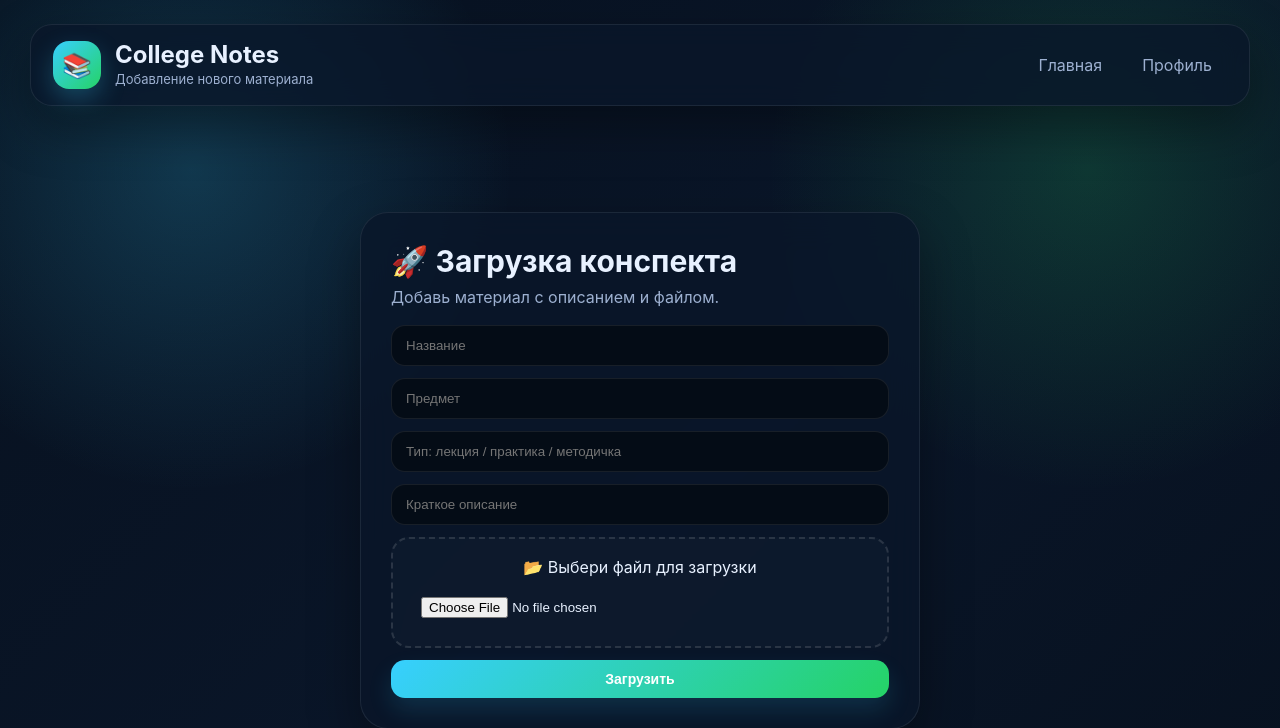
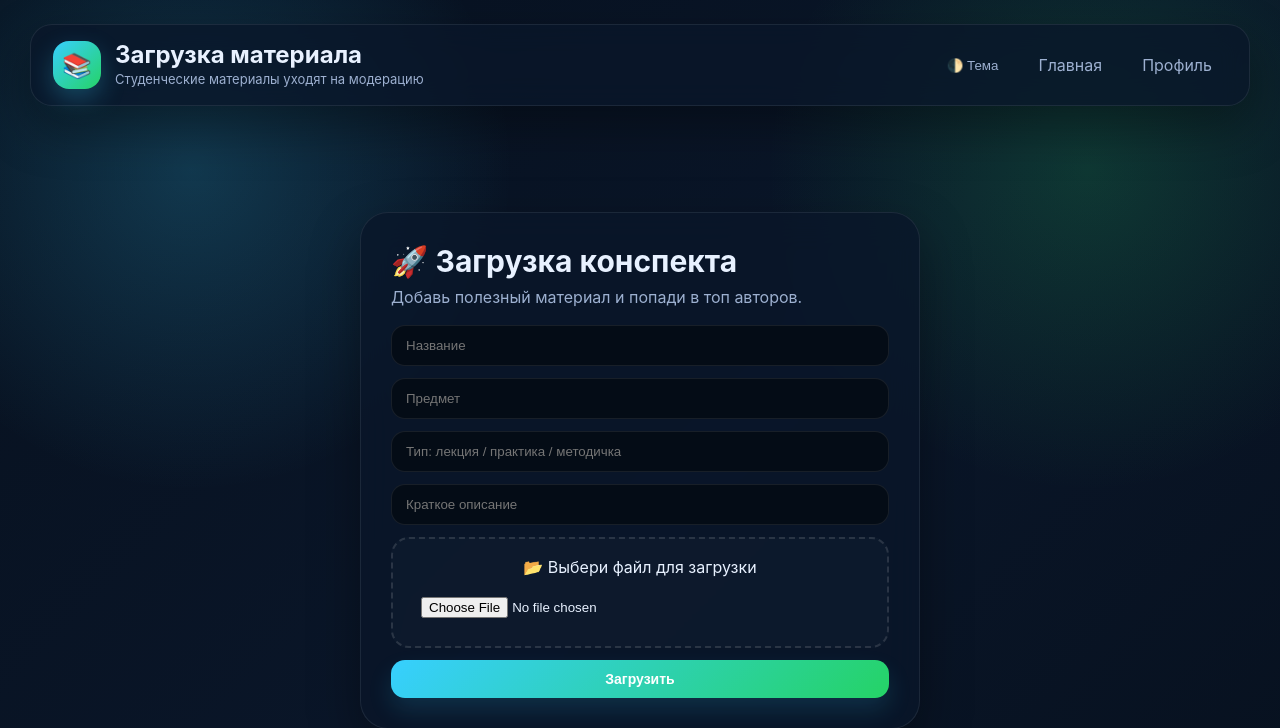
Before and after one commit to StanislavRostislav/college_notes, a FastAPI app: page /upload in a window 1280 px wide. Shown: the top 728 px of the page. Run offline with FastAPI, Linux system fonts and the light colour scheme; the visitor is signed in with stand-in values (Sample User, id 1).

Commit message:
Update upload.html

```diff
--- a/templates/upload.html
+++ b/templates/upload.html
@@ -1,10 +1,11 @@
 <!DOCTYPE html>
-<html lang="ru">
+<html lang="ru" data-theme="dark">
 <head>
     <meta charset="UTF-8">
     <title>Загрузка конспекта</title>
     <meta name="viewport" content="width=device-width, initial-scale=1.0">
     <link rel="stylesheet" href="/static/style.css">
+    <script src="/static/app.js" defer></script>
 </head>
 <body>
     <div class="page">
@@ -12,12 +13,13 @@
             <div class="brand">
                 <div class="brand-logo">📚</div>
                 <div class="brand-text">
-                    <h1>College Notes</h1>
-                    <p>Добавление нового материала</p>
+                    <h1>Загрузка материала</h1>
+                    <p>{{ "Преподаватель публикует сразу" if user.role == "teacher" else "Студенческие материалы уходят на модерацию" }}</p>
                 </div>
             </div>
 
             <div class="nav-links">
+                <button class="nav-link theme-toggle" type="button" onclick="toggleTheme()">🌓 Тема</button>
                 <a class="nav-link" href="/">Главная</a>
                 <a class="nav-link" href="/profile">Профиль</a>
             </div>
@@ -26,7 +28,7 @@
         <div class="center-wrap">
             <div class="auth-card">
                 <h2>🚀 Загрузка конспекта</h2>
-                <p>Добавь материал с описанием и файлом.</p>
+                <p>Добавь полезный материал и попади в топ авторов.</p>
 
                 <form class="form" method="post" enctype="multipart/form-data">
                     <input name="title" placeholder="Название" required>
```
